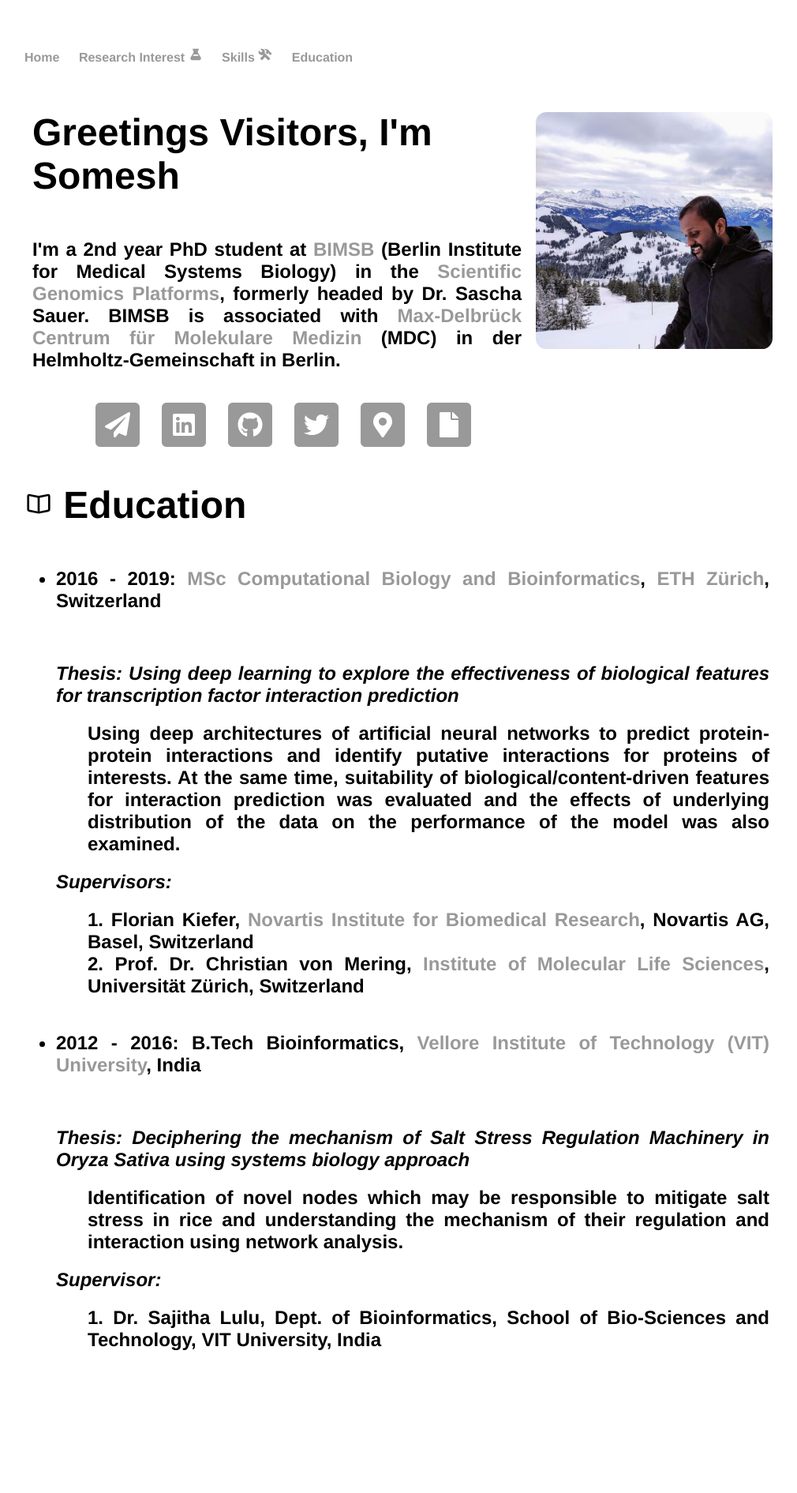
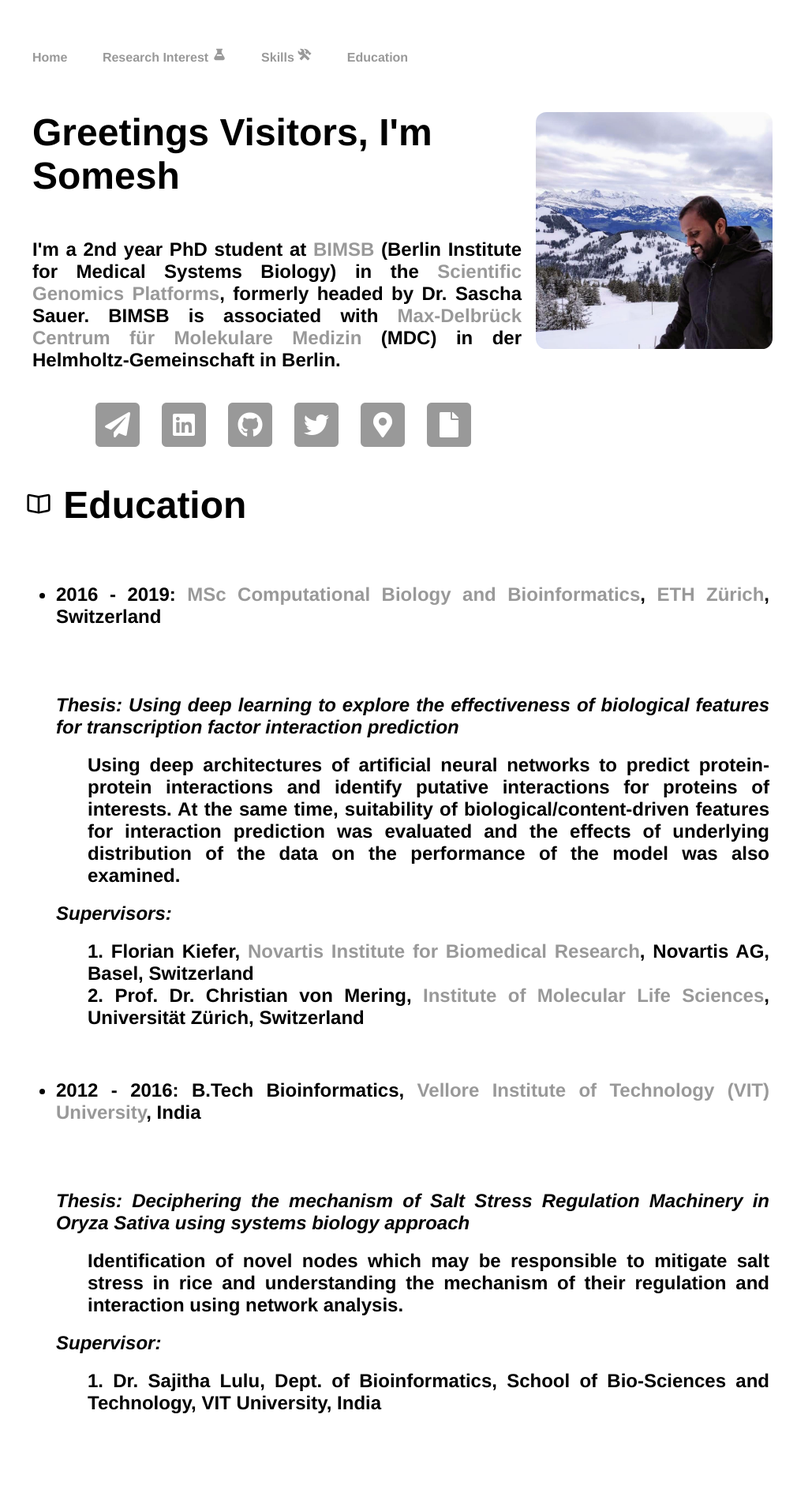
Before and after one commit to saisomesh2594/saisomesh2594.github.io, a Jekyll site: the page built from index.html, in a window 1280 px wide. Shown: the whole page at 79% size, without its empty margins (129-1139 px from the left). Built offline with Jekyll 4.4.1, drawn with Linux system fonts in a browser that asks for light colours; before the commit the page ends 1811 px from its top, so only the background shows below that.

Commit message:
update css

```diff
--- a/css/main.css
+++ b/css/main.css
@@ -13,11 +13,11 @@ nav ul, footer ul {
 nav ul li, footer ul li {
     display: inline;
     margin-right: 20px;
-    /*padding: 10px;*/
+    padding: 10px;
 }
 
 ul li{
-	padding: 20px 0px;
+	padding: 40px 0px;
 }
 
 
```
